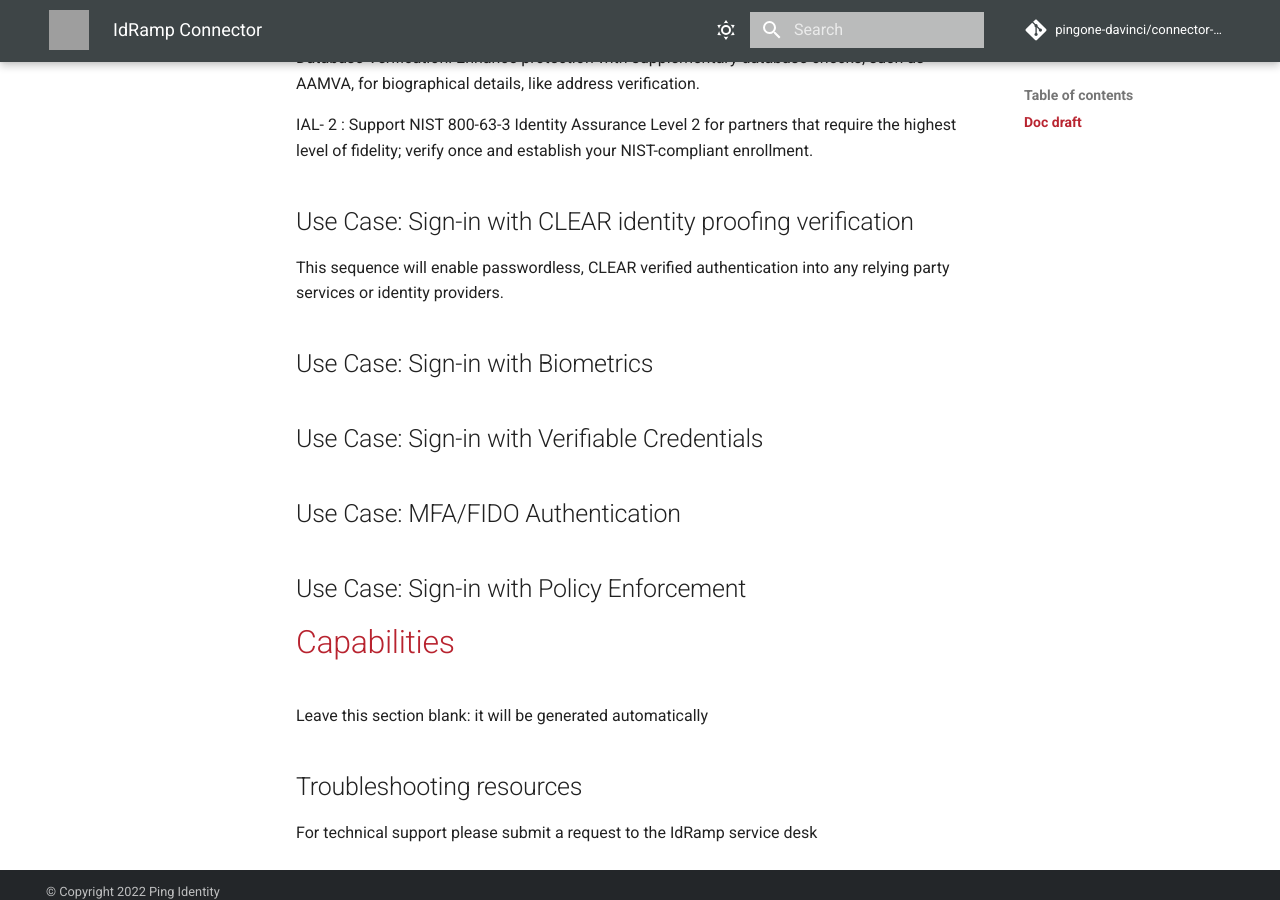
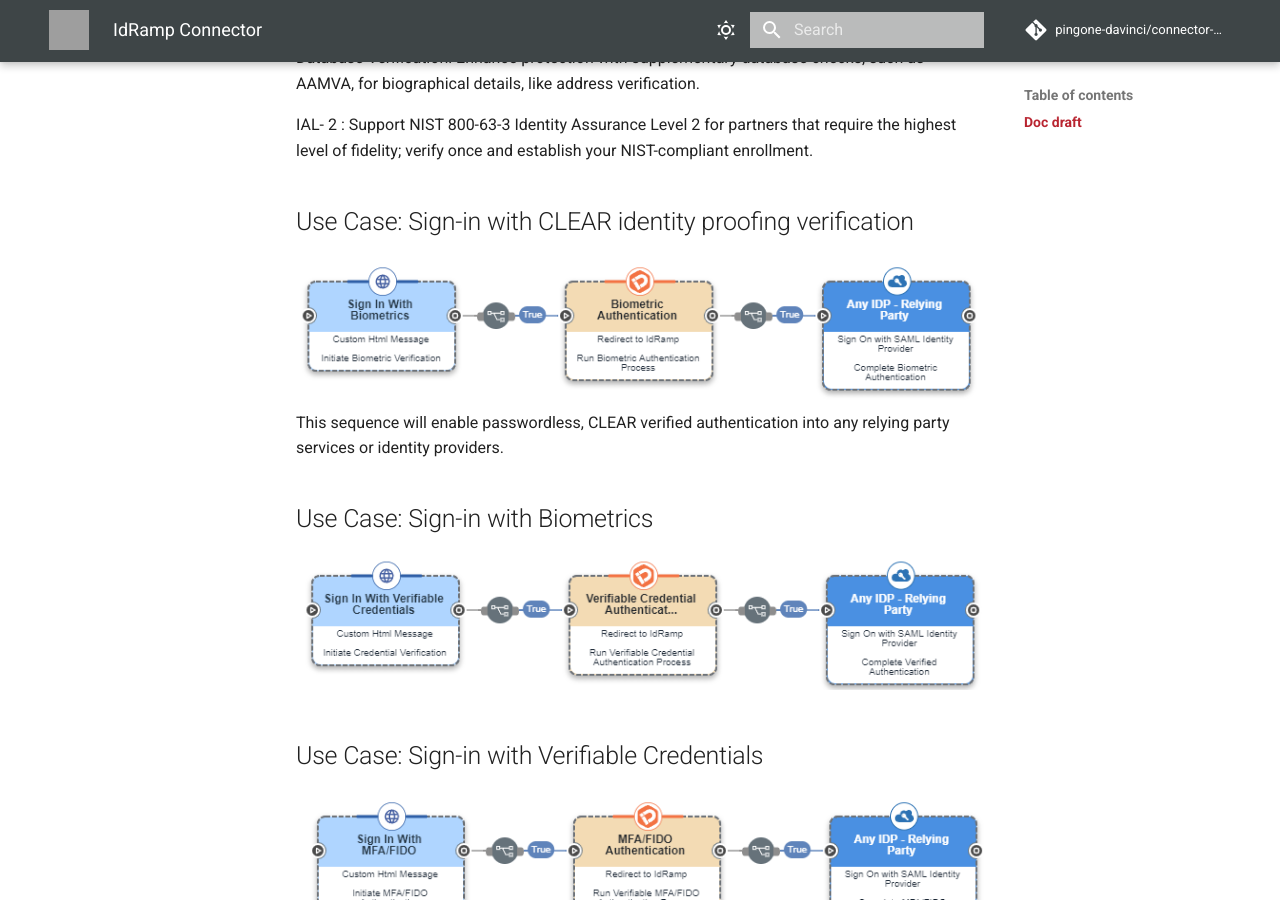
Before and after one commit to pingone-davinci/documentation, an MkDocs documentation site: the page built from docs/idramp/README.md, in a window 1280 px wide and 900 px high, scrolled down 2120 px. Built offline with MkDocs 1.6.1 and Material for MkDocs 9.7.7, drawn with Linux system fonts in a browser that asks for light colours; comment, search, counter and statistics services are not loaded; grey boxes are pictures that could not be loaded.

Commit message:
Update README.md

```diff
--- a/docs/idramp/README.md
+++ b/docs/idramp/README.md
@@ -89,20 +89,17 @@
 
 
 ## Use Case: Sign-in with CLEAR identity proofing verification
-
+![idramp2](idramp2.png)
 This sequence will enable passwordless, CLEAR verified authentication into any relying party services or identity providers.
 
 ## Use Case: Sign-in with Biometrics
-
-
-
-
+![idramp3](idramp3.png)
 
 ## Use Case: Sign-in with Verifiable Credentials
-
-
+![idramp4](idramp4.png)
 
 ## Use Case: MFA/FIDO Authentication
+![idramp5](idramp5.png)
 
 ## Use Case: Sign-in with Policy Enforcement
 
```
